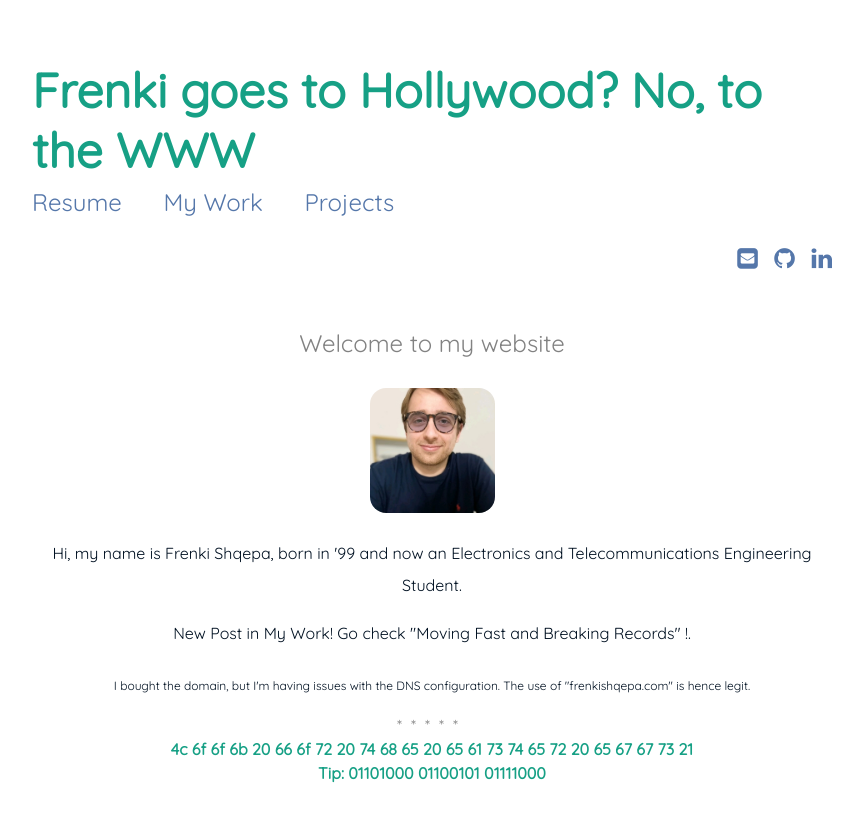
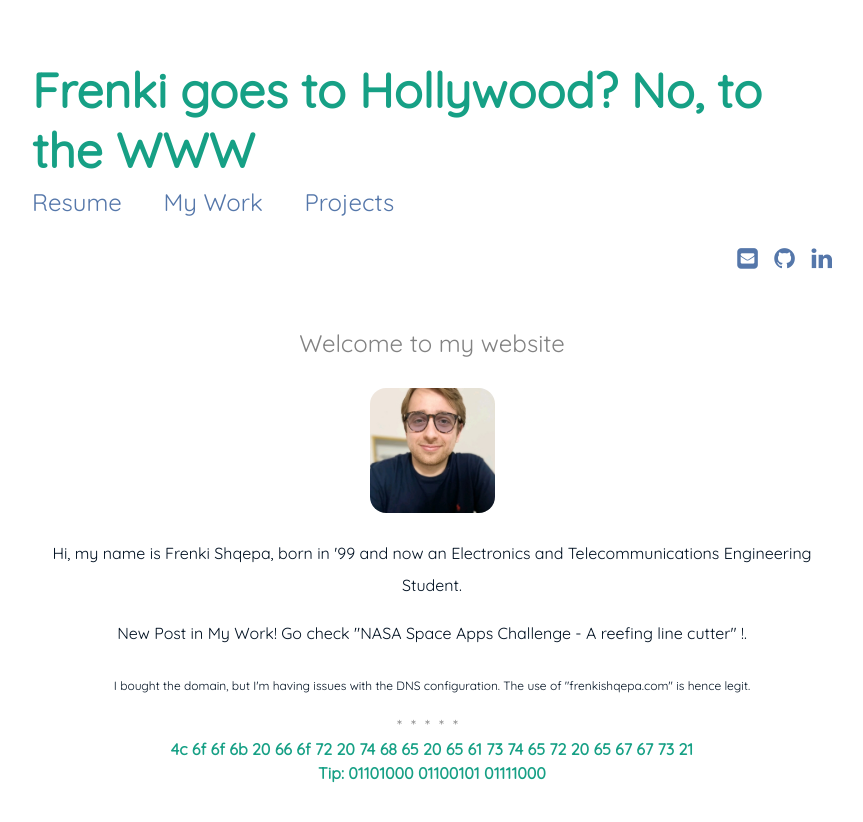
Before and after one commit to FreShq99/frenkishqepa.com, a Jekyll site: the page built from index.md, in a window 1280 px wide. Shown: the top 822 px of the page, without its empty margins (208-1071 px from the left). Built offline with Jekyll 4.4.1, drawn with Linux system fonts in a browser that asks for light colours.

Commit message:
Update index.md

```diff
--- a/index.md
+++ b/index.md
@@ -10,6 +10,6 @@ sitemap:
 
 <div id="describe-text">
 	<p>Hi, my name is Frenki Shqepa, born in '99 and now an Electronics and Telecommunications Engineering Student.</p>
-	<p>New Post in My Work! Go check "Moving Fast and Breaking Records" !.</p>
+	<p>New Post in My Work! Go check "NASA Space Apps Challenge - A reefing line cutter" !.</p>
 	<p><sub>I bought the domain, but I'm having issues with the DNS configuration. The use of "frenkishqepa.com" is hence legit.</sub></p>
 </div>
```
